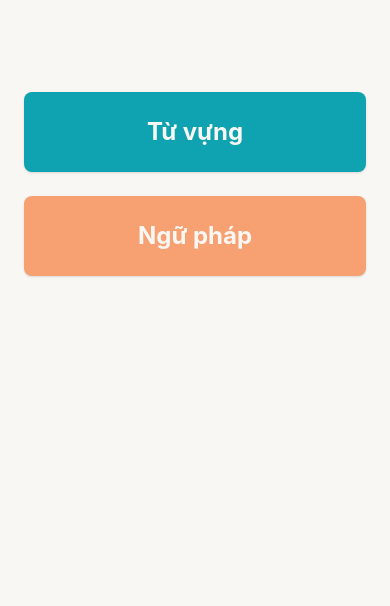
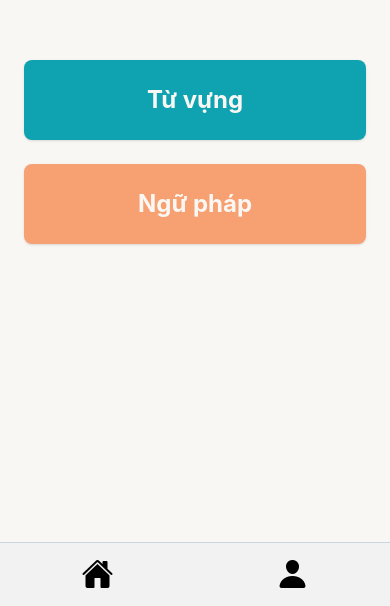
Before and after one commit to NaNguyenn/project-three, a React Native app: screen /Home in a window 390 px wide. Shown: the part 238-844 px from the top of the page. Built offline with nearby package versions, Linux system fonts and the light colour scheme.

Commit message:
Add Footer component

```diff
--- /dev/null
+++ b/src/components/Footer.js
@@ -0,0 +1,18 @@
+import { View, Text } from 'react-native'
+import React from 'react'
+import Ionicons from '@expo/vector-icons/Ionicons'
+
+const Footer = () => {
+    return (
+        <View className="h-16 flex-row border-t border-slate-300">
+            <View className="flex-1 flex items-center justify-center">
+                <Ionicons name="md-home" size={32} />
+            </View>
+            <View className="flex-1 flex items-center justify-center">
+                <Ionicons name="md-person" size={32} />
+            </View>
+        </View>
+    )
+}
+
+export default Footer
--- a/src/screens/HomeScreen.js
+++ b/src/screens/HomeScreen.js
@@ -2,19 +2,22 @@ import { View, Text, TouchableOpacity } from 'react-native'
 import React, { useLayoutEffect } from 'react'
 import { useNavigation } from '@react-navigation/native'
 import HorizontalButton from '../components/HorizontalButton'
+import Footer from '../components/Footer'
 
 const HomeScreen = () => {
 
     const navigation = useNavigation()
 
-    // Hide the default header
     useLayoutEffect(() => {
         navigation.setOptions({
+            // Hide the default header
             headerShown: false,
         })
     }, [])
 
     return (
+        <View className="flex-col h-full">
+            {/* Main section */}
             <View className="bg-neutral flex-1 flex-col gap-y-6 p-6 justify-center">
                 <View>
                     <HorizontalButton color="bg-primary" content="Từ vựng" />
@@ -23,6 +26,9 @@ const HomeScreen = () => {
                     <HorizontalButton color="bg-secondary" content="Ngữ pháp" />
                 </View>
             </View>
+            {/* Footer */}
+            <Footer />
+        </View>
     )
 }
 
```
Also changed, not shown: assets/app-logo.png (added), assets/dolan.png (deleted). Lines whose indentation alone changed are shown as unchanged.
